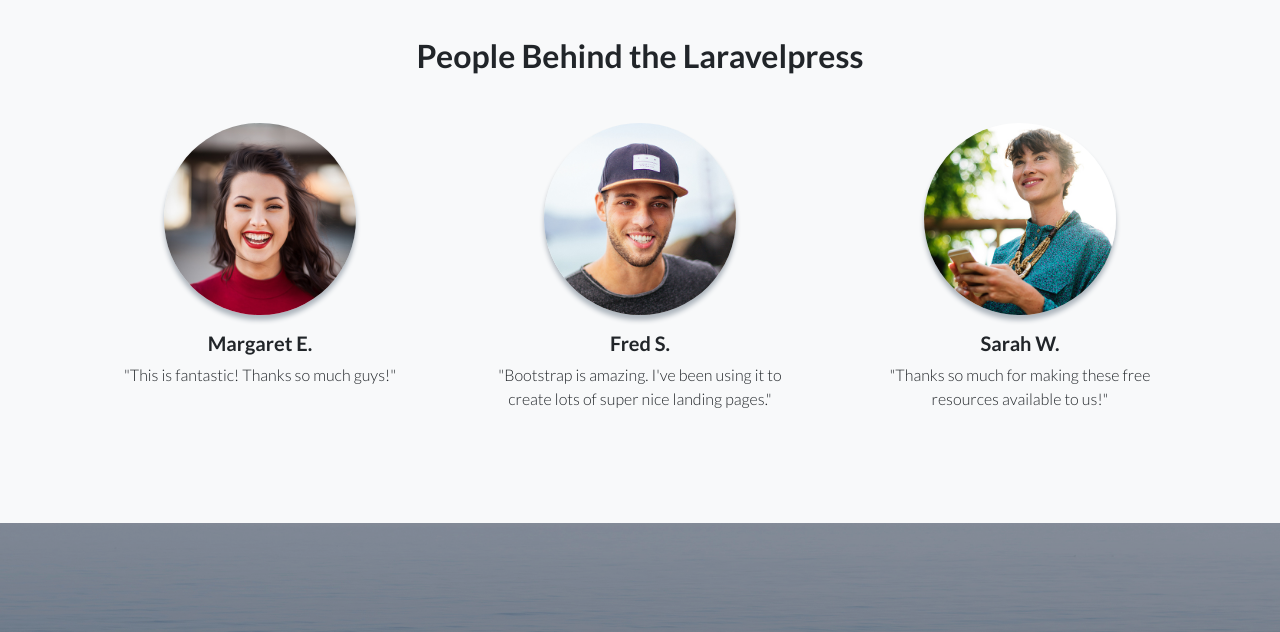
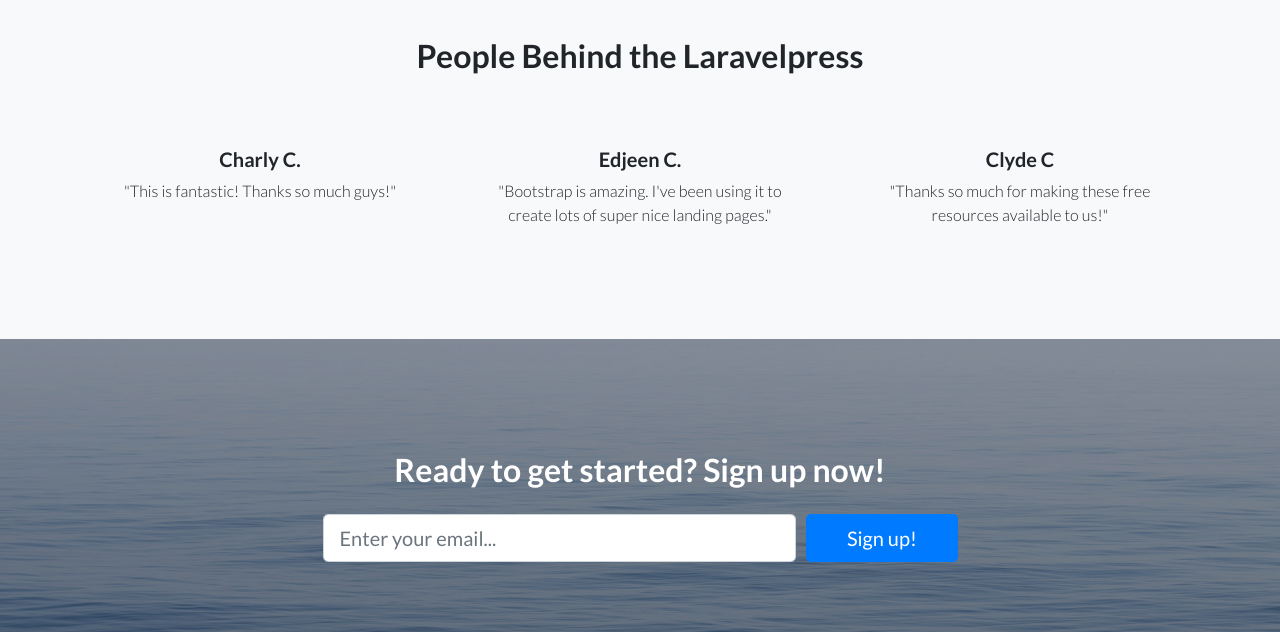
Before and after one commit to laravelpress/laravelpress, a website: page index.html in a window 1280 px wide. Shown: the part 2620-3252 px from the top of the page. Drawn offline with Linux system fonts and the light colour scheme.

Commit message:
modified index

```diff
--- a/index.html
+++ b/index.html
@@ -127,22 +127,22 @@
         <div class="row">
           <div class="col-lg-4">
             <div class="testimonial-item mx-auto mb-5 mb-lg-0">
-              <img class="img-fluid rounded-circle mb-3" src="img/testimonials-1.jpg" alt="">
-              <h5>Margaret E.</h5>
+              <img class="img-fluid rounded-circle mb-3" src="" alt="">
+              <h5>Charly C.</h5>
               <p class="font-weight-light mb-0">"This is fantastic! Thanks so much guys!"</p>
             </div>
           </div>
           <div class="col-lg-4">
             <div class="testimonial-item mx-auto mb-5 mb-lg-0">
-              <img class="img-fluid rounded-circle mb-3" src="img/testimonials-2.jpg" alt="">
-              <h5>Fred S.</h5>
+              <img class="img-fluid rounded-circle mb-3" src="" alt="">
+              <h5>Edjeen C.</h5>
               <p class="font-weight-light mb-0">"Bootstrap is amazing. I've been using it to create lots of super nice landing pages."</p>
             </div>
           </div>
           <div class="col-lg-4">
             <div class="testimonial-item mx-auto mb-5 mb-lg-0">
-              <img class="img-fluid rounded-circle mb-3" src="img/testimonials-3.jpg" alt="">
-              <h5>Sarah	W.</h5>
+              <img class="img-fluid rounded-circle mb-3" src="" alt="">
+              <h5>Clyde C</h5>
               <p class="font-weight-light mb-0">"Thanks so much for making these free resources available to us!"</p>
             </div>
           </div>
```
